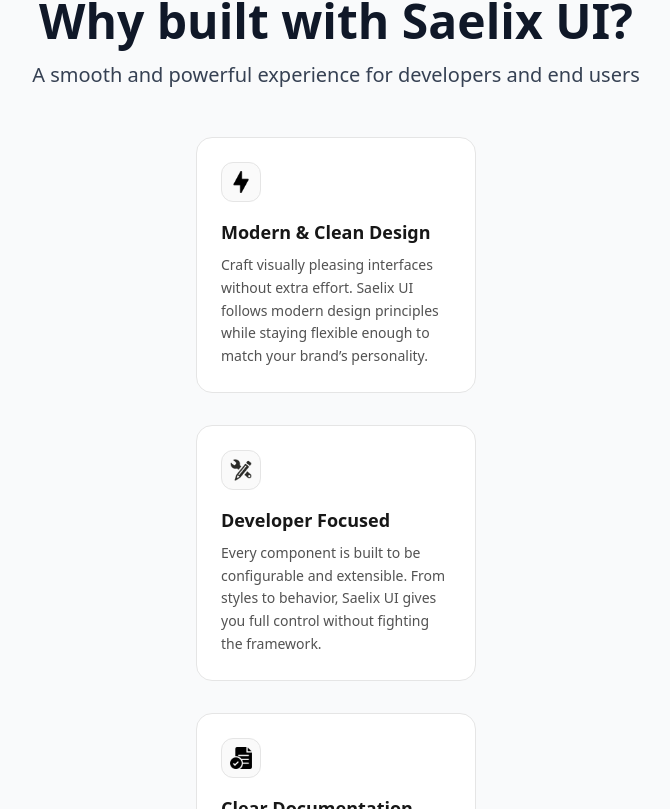
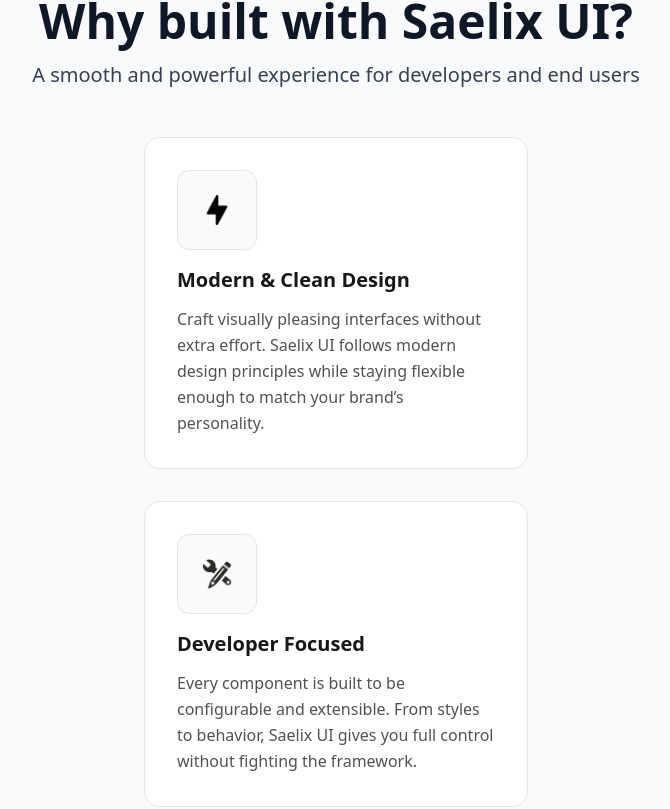
Before and after one commit to Jeet000001/saelixui, a Next.js app: page / in a window 1280 px wide. Shown: the part 1731-2540 px from the top of the page, without its empty margins (304-974 px from the left). Built offline with nearby package versions, Linux system fonts and the light colour scheme.

Commit message:
make the card component responsive

```diff
--- a/Components/HomePage_Components/Card.tsx
+++ b/Components/HomePage_Components/Card.tsx
@@ -2,22 +2,22 @@
 
 import Image from "next/image";
 
-const Card = ({image, title, description}) => {
+const Card = ({ image, title, description }) => {
   return (
-    <div className="group rounded-2xl border border-neutral-200 bg-white p-6 transition-all duration-300 hover:border-neutral-300 hover:shadow-lg w-70">
+    <div className="group rounded-2xl border border-neutral-200 bg-white p-6 sm:p-8 transition-all duration-300 hover:border-neutral-300 hover:shadow-lg w-full max-w-sm mx-auto sm:mx-0">
 
       {/* Icon */}
-      <div className="mb-4 inline-flex items-center justify-center rounded-xl border border-neutral-200 bg-neutral-50 p-2 transition-colors group-hover:bg-neutral-100">
-        <Image src={image} alt="icon" width={22} height={22} />
+      <div className="mb-4 flex items-center justify-center rounded-xl border border-neutral-200 bg-neutral-50 p-4 sm:p-6 transition-colors group-hover:bg-neutral-100 w-16 h-16 sm:w-20 sm:h-20">
+        <Image src={image} alt="icon" width={32} height={32} className="object-contain" />
       </div>
 
       {/* Content */}
-      <div className="space-y-2">
-        <h2 className="text-lg font-semibold text-neutral-900">
+      <div className="space-y-2 sm:space-y-3">
+        <h2 className="text-lg sm:text-xl font-semibold text-neutral-900">
           {title}
         </h2>
 
-        <p className="text-sm leading-relaxed text-neutral-600">
+        <p className="text-sm sm:text-base leading-relaxed text-neutral-600">
           {description}
         </p>
       </div>
```
